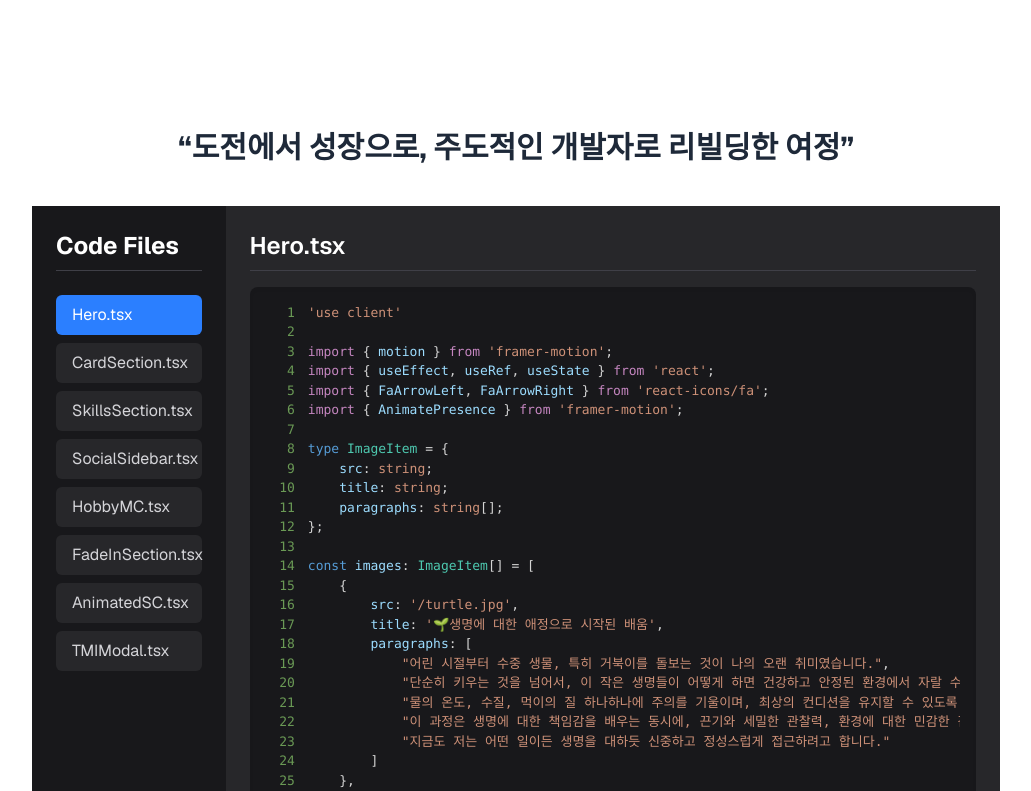
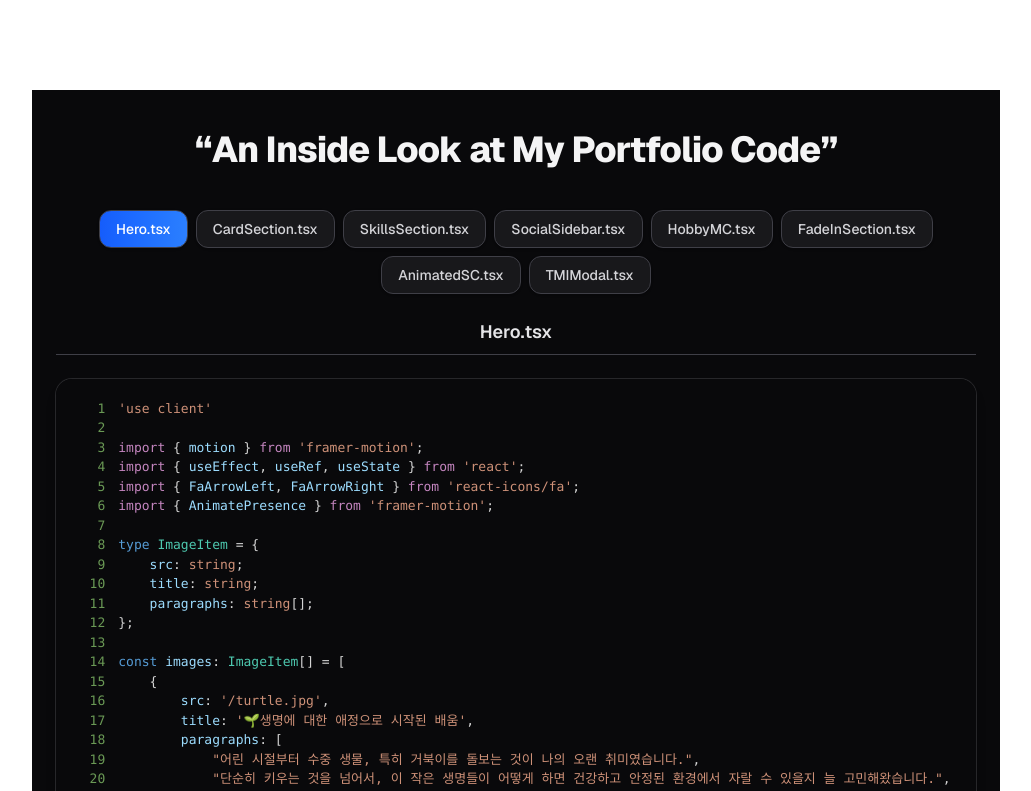
Before and after one commit to dogeonkim1/myProfile, a Next.js app: page / in a window 1280 px wide. Shown: the part 2369-3160 px from the top of the page, without its empty margins (124-1155 px from the left). Built offline with nearby package versions, Linux system fonts and the light colour scheme.

Commit message:
fixed: ShowCode design fixed

```diff
--- a/src/app/page.tsx
+++ b/src/app/page.tsx
@@ -19,7 +19,7 @@ function Home() {
                 <Hero />
             </section>
 
-            <section className="min-h-screen px-4 max-w-[1000px] mx-auto relative mb-6">
+            <section className="min-h-screen px-4 max-w-[1000px] mx-auto relative mb-4">
                 <FadeInSection>
                     <div className="mb-0">
                         <SkillsSection />
--- a/src/components/ShowCode.tsx
+++ b/src/components/ShowCode.tsx
@@ -503,77 +503,70 @@ export default memo(TMIModal);
     /*---------------------------------------------------------------------------------------------*/
 }
 export default function ShowCode() {
-    const [selectFile, setSelectFile] = useState<string>(Object.keys(codeSamples)[0]);
+    const [selectFile, setSelectFile] = useState("Hero.tsx");
 
-    const handleButtonClick = (e: MouseEvent<HTMLButtonElement>) => {
+    const handleButtonClick = (e: React.MouseEvent<HTMLButtonElement>) => {
         setSelectFile(e.currentTarget.value);
     };
 
     return (
-        <>
-        <div className="w-full text-center py-10 bg-white">
+        <div className="relative w-full fixed inset-0 z-50 bg-zinc-950 overflow-y-auto">
+            {/* 제목 */}
             <motion.h2
-                className="text-3xl font-bold text-gray-800"
-                initial={{ y: -50, opacity: 0 }}
+                className="text-4xl font-extrabold text-zinc-100 text-center px-6 pt-10 mb-10 tracking-tight"
+                initial={{ y: -40, opacity: 0 }}
                 whileInView={{ y: 0, opacity: 1 }}
                 viewport={{ once: true, amount: 0.3 }}
-                transition={{ duration: 0.8 }}
+                transition={{ duration: 0.6 }}
             >
-                “도전에서 성장으로, 주도적인 개발자로 리빌딩한 여정”
+                “An Inside Look at My Portfolio Code”
             </motion.h2>
-        </div>
-        <div className="flex flex-col lg:flex-row h-screen font-sans">
-            {/* 좌측 메뉴 */}
-            <aside className="w-full lg:w-1/5 bg-zinc-900 text-white p-6 space-y-4">
-                <h2 className="text-2xl font-bold mb-6 border-b border-zinc-700 pb-2">Code Files</h2>
-                <div className="flex flex-col space-y-2">
+
+            {/* 전체 컨텐츠 */}
+            <div className="flex flex-col w-full max-w-7xl mx-auto px-6 pb-16 space-y-6">
+                {/* 메뉴 버튼 영역 */}
+                <div className="flex justify-center flex-wrap gap-2">
                     {Object.keys(codeSamples).map((file) => (
                         <button
                             key={file}
-                            className={`px-4 py-2 rounded-md text-left transition ${
-                                selectFile === file
-                                    ? "bg-blue-500 text-white"
-                                    : "bg-zinc-800 hover:bg-zinc-700 text-zinc-300"
-                            }`}
                             value={file}
                             onClick={handleButtonClick}
+                            className={`px-4 py-2 rounded-xl text-sm font-medium shadow-sm transition-all border border-zinc-700 ${
+                                selectFile === file
+                                    ? "bg-gradient-to-r from-blue-600 to-blue-500 text-white"
+                                    : "bg-zinc-900 text-zinc-300 hover:bg-zinc-800"
+                            }`}
                         >
                             {file}
                         </button>
                     ))}
                 </div>
-            </aside>
 
-            {/* 코드뷰 */}
-            <main className="flex-grow w-full lg:w-4/5 bg-zinc-800 text-white p-6 overflow-hidden">
-                <h2 className="text-2xl font-semibold mb-4 border-b border-zinc-700 pb-2">{selectFile}</h2>
+                {/* 선택된 파일명 */}
+                <div className="text-lg font-semibold text-zinc-200 border-b border-zinc-700 pb-2 text-center">
+                    {selectFile}
+                </div>
 
-                <div className="bg-zinc-900 rounded-lg shadow-inner p-4 h-[calc(100vh-10rem)] overflow-auto whitespace-pre-wrap break-words">
+                {/* 코드 뷰어 */}
+                <div className="bg-zinc-950 rounded-2xl shadow-lg ring-1 ring-zinc-800 p-5 h-[calc(100vh-20rem)] overflow-auto whitespace-pre-wrap break-words">
                     <SyntaxHighlighter
                         language="tsx"
                         style={vscDarkPlus}
                         wrapLines={true}
                         showLineNumbers
                         customStyle={{
-                            backgroundColor: 'transparent',
+                            backgroundColor: "transparent",
                             padding: 0,
                             margin: 0,
-                            overflowX: 'auto', // 수평 스크롤 허용
-                            whiteSpace: 'pre-wrap', // 긴 줄도 줄바꿈되도록
-                            wordBreak: 'break-word',
+                            overflowX: "auto",
+                            whiteSpace: "pre-wrap",
+                            wordBreak: "break-word",
                         }}
                     >
                         {codeSamples[selectFile]}
                     </SyntaxHighlighter>
                 </div>
-
-                {/* 아래 이미지 구조 영역 */}
-                {/*<div className="mt-8 border-t border-zinc-700 pt-6">
-        <h3 className="text-xl font-semibold mb-4">📦 프로젝트 구조</h3>
-        <img src="/ureca.jpg" alt="홈페이지 구조도" className="w-full rounded-lg shadow-md" />
-    </div>*/}
-            </main>
+            </div>
         </div>
-        </>
     );
 }
```
Also changed, not shown: public/certification1.png (added).
